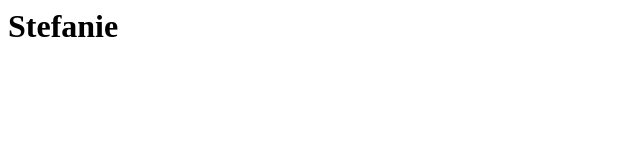
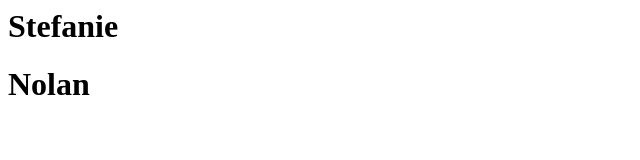
Before and after one commit to nollybear/group_assn, a plain HTML site: page index.html in a window 1280 px wide. Shown: the whole page, without its empty margins (0-640 px from the left). Drawn offline with Linux system fonts and the light colour scheme.

Commit message:
Added my name - Nolan

```diff
--- a/index.html
+++ b/index.html
@@ -3,7 +3,7 @@
 </head>
 <body>
     <h1>Stefanie</h1>
-    <h1></h1>
+    <h1>Nolan</h1>
     <h1></h1>
 </body>
 </html>
```
